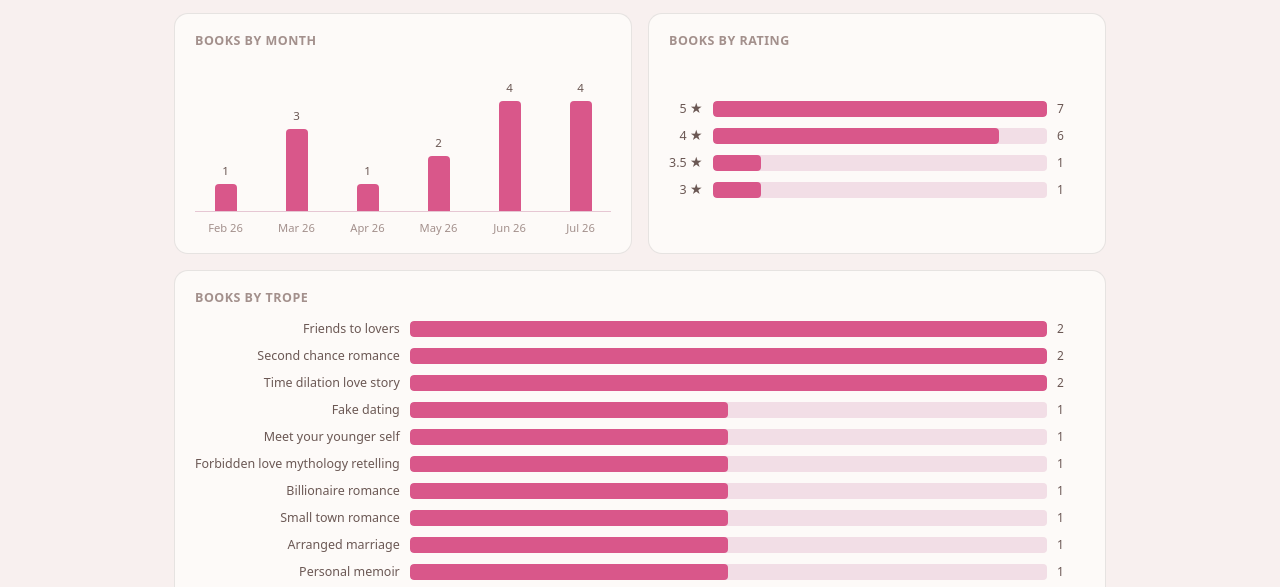
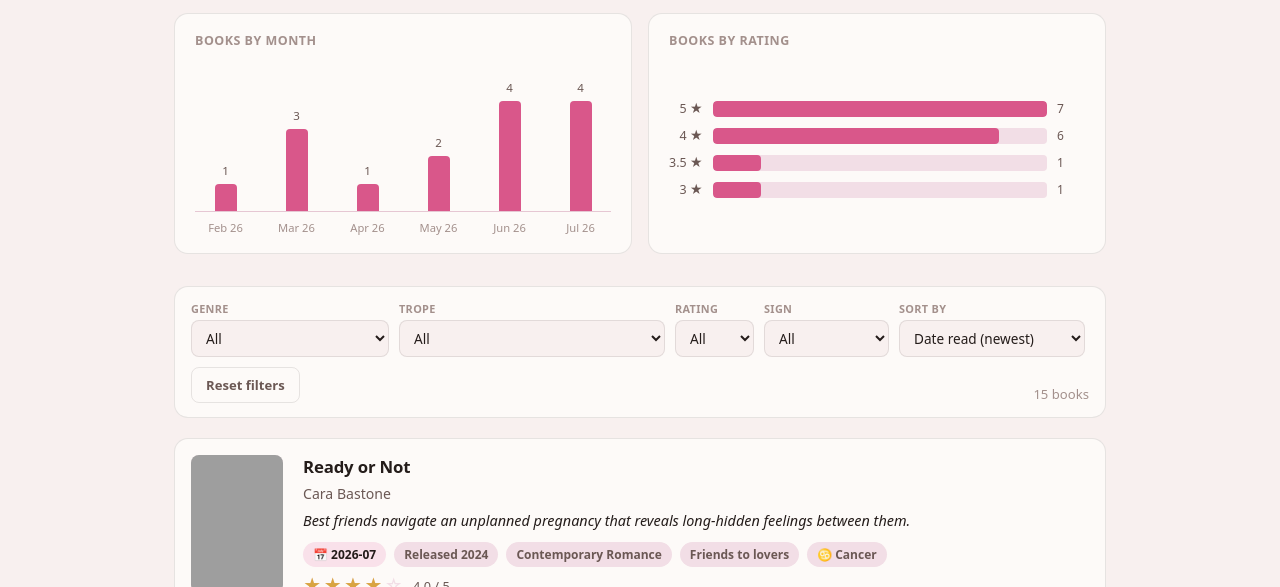
Before and after one commit to monteirosyasmin/books-library, a plain HTML site: page index.html in a window 1280 px wide. Shown: the part 348-935 px from the top of the page. Drawn offline with Linux system fonts and the light colour scheme; grey boxes are pictures that could not be loaded.

Commit message:
Remove the books-by-trope dashboard chart; trope filter and card tags stay
Co-Authored-By: Claude Sonnet 5 <noreply@anthropic.com>

```diff
--- a/index.html
+++ b/index.html
@@ -28,11 +28,6 @@
       <div class="viz-card">
         <h2 class="viz-card__title" data-i18n="dashboard.byrating.title"></h2>
         <div class="hbarchart" id="chart-byrating"></div>
-      </div>
-
-      <div class="viz-card viz-card--wide">
-        <h2 class="viz-card__title" data-i18n="dashboard.bytrope.title"></h2>
-        <div class="hbarchart" id="chart-bytrope"></div>
       </div>
     </section>
 
--- a/js/books.js
+++ b/js/books.js
@@ -132,38 +132,6 @@ function renderByRatingChart(books) {
   });
 }
 
-function renderByTropeChart(books) {
-  const lang = getLang();
-  const counts = {};
-  books.forEach((b) => {
-    const trope = b.trope && b.trope[lang];
-    if (trope) counts[trope] = (counts[trope] || 0) + 1;
-  });
-  const entries = Object.entries(counts).sort((a, b) => b[1] - a[1]);
-  const max = Math.max(1, ...entries.map((e) => e[1]));
-
-  const wrap = document.getElementById("chart-bytrope");
-  wrap.innerHTML = "";
-
-  if (entries.length === 0) {
-    wrap.innerHTML = `<span style="color:var(--text-muted);font-size:0.85rem;">—</span>`;
-    return;
-  }
-
-  entries.forEach(([trope, count]) => {
-    const pct = (count / max) * 100;
-    const row = document.createElement("div");
-    row.className = "hbarchart__row";
-    row.innerHTML = `
-      <span class="hbarchart__label">${trope}</span>
-      <div class="hbarchart__track"><div class="hbarchart__fill" style="width:${pct}%"></div></div>
-      <span class="hbarchart__value">${count}</span>
-    `;
-    attachRowTooltip(row, () => `${trope}: ${count}`);
-    wrap.appendChild(row);
-  });
-}
-
 /* ---------------------------- filters/sort ---------------------------- */
 
 function populateFilterOptions(books) {
@@ -259,7 +227,6 @@ function renderAll(books) {
   renderMeter(books);
   renderByMonthChart(books);
   renderByRatingChart(books);
-  renderByTropeChart(books);
   populateFilterOptions(books);
   renderList(books);
 }
--- a/js/i18n.js
+++ b/js/i18n.js
@@ -17,7 +17,6 @@ const I18N = {
     "dashboard.goal.of": "of {goal} books",
     "dashboard.bymonth.title": "Books by Month",
     "dashboard.byrating.title": "Books by Rating",
-    "dashboard.bytrope.title": "Books by Trope",
 
     "controls.genre": "Genre",
     "controls.trope": "Trope",
@@ -70,7 +69,6 @@ const I18N = {
     "dashboard.goal.of": "de {goal} livros",
     "dashboard.bymonth.title": "Livros por Mês",
     "dashboard.byrating.title": "Livros por Nota",
-    "dashboard.bytrope.title": "Livros por Trope",
 
     "controls.genre": "Gênero",
     "controls.trope": "Trope",
```
